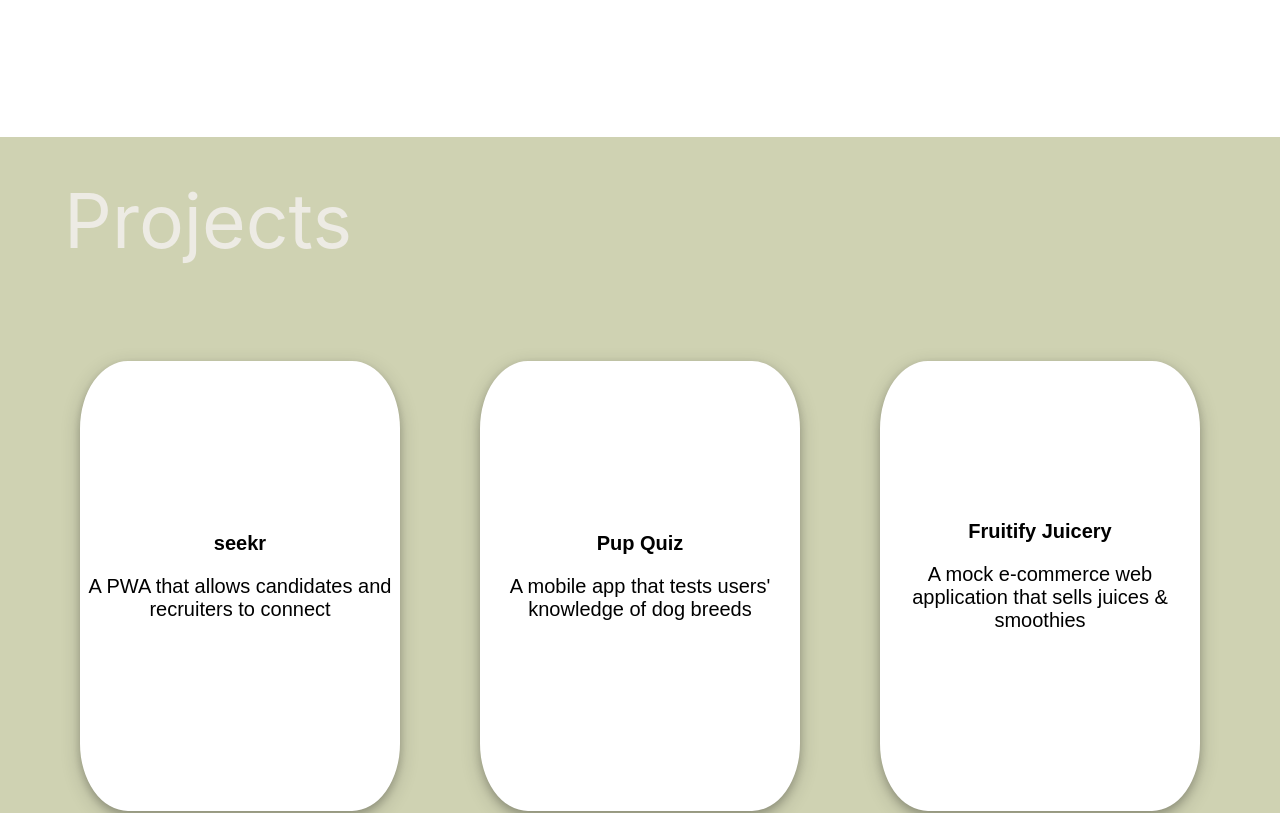
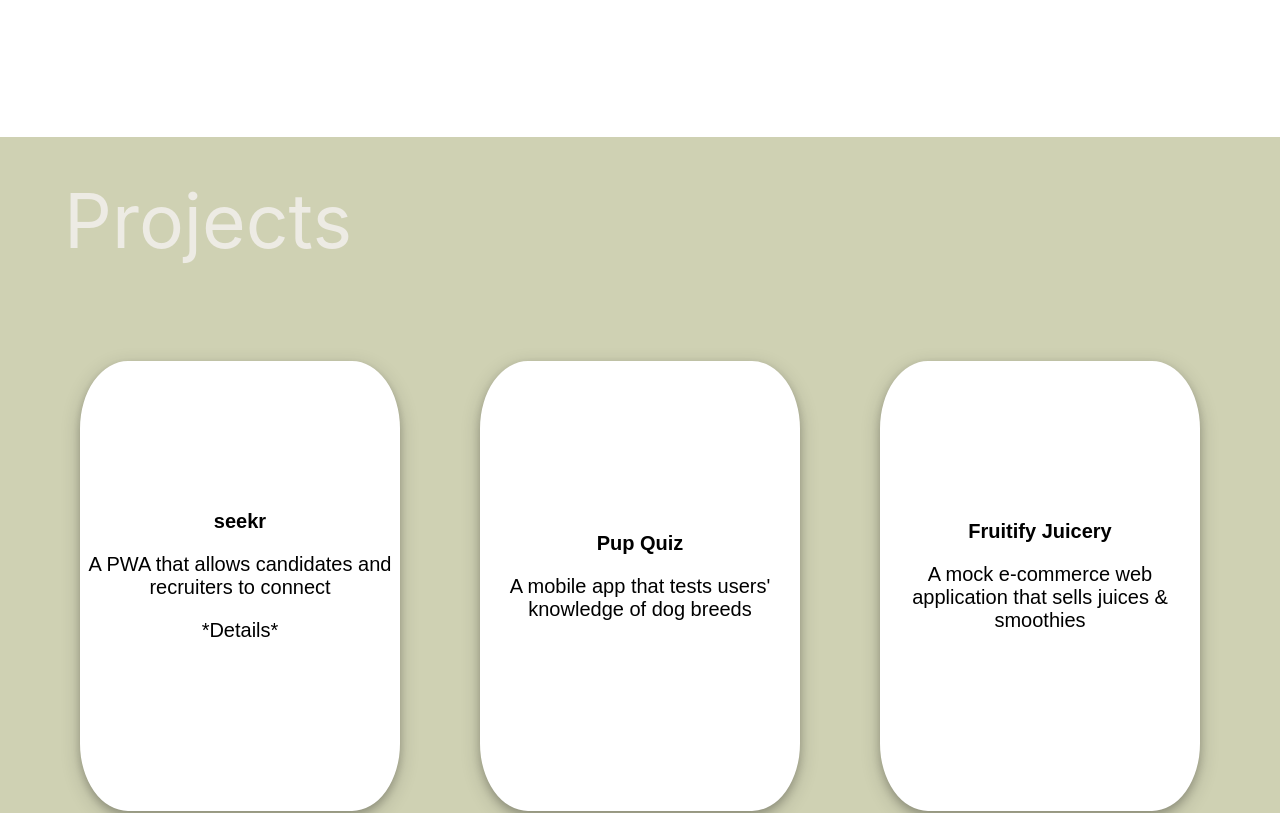
Before and after one commit to mackenziekroon/portfolio-new, a React (Create React App) app: page / in a window 1280 px wide. Shown: the part 800-1613 px from the top of the page. Built offline with nearby package versions, Linux system fonts and the light colour scheme.

Commit message:
css: seekr pod

```diff
--- a/src/App.css
+++ b/src/App.css
@@ -110,7 +110,7 @@ body {
 }
 
 .projects-container {
-  background-color: #cfd2b2;
+  background-color: #cfd1b3;
   height: 100vh;
   width: 100vw;
 }
@@ -313,7 +313,7 @@ body {
 }
 
 .seekr-img {
-  height: 475px;
+  height: 220px;
   width: auto;
   margin: 10px;
 }
--- a/src/Components/Projects.js
+++ b/src/Components/Projects.js
@@ -4,6 +4,7 @@ import GitHubIcon from "@material-ui/icons/GitHub";
 import YouTubeIcon from "@material-ui/icons/YouTube";
 import HttpIcon from "@material-ui/icons/Http";
 import ReactCardFlip from "react-card-flip";
+import seekrScreen from "../seekrScreen.png";
 
 class Projects extends React.Component {
   constructor(props) {
@@ -38,16 +39,26 @@ class Projects extends React.Component {
                 isFlipped={this.state.isFlipped}
                 flipDirection="vertical"
               >
-                <front>
+                <div>
+                  {/* THIS IS THE FRONT OF THE CARD */}
                   <button onClick={this.handleClick} className="project-pods">
                     <strong>seekr</strong>
+
                     <p>
                       A PWA that allows candidates and recruiters to connect
                     </p>
+                    <p>*Details*</p>
                   </button>
-                </front>
-                <back>
+                </div>
+                <div>
+                  {/* THIS IS THE BACK OF THE CARD */}
                   <button onClick={this.handleClick} className="project-pods">
+                    <img
+                      className="seekr-img"
+                      id="image-one"
+                      alt=""
+                      src={seekrScreen}
+                    />
                     <p>
                       Javascript &middot; Node &middot; Express &middot; React
                       &middot; Redux &middot; Postgres
@@ -59,7 +70,7 @@ class Projects extends React.Component {
                           href="https://seekr-capstone.herokuapp.com/"
                           target="_blank"
                           rel="noopener noreferrer"
-                          style={{ color: "#2b764c" }}
+                          style={{ color: "#b6bb8b" }}
                         >
                           <HttpIcon fontSize="large" />
                         </a>
@@ -70,7 +81,7 @@ class Projects extends React.Component {
                           href="https://www.youtube.com/watch?v=ByWsbggwCiM&list=PLx0iOsdUOUml9uxVlTFGdM_l9MC2GqwBA&index=7"
                           target="_blank"
                           rel="noopener noreferrer"
-                          style={{ color: "#2b764c" }}
+                          style={{ color: "#b6bb8b" }}
                         >
                           <YouTubeIcon fontSize="large" />
                         </a>
@@ -81,14 +92,14 @@ class Projects extends React.Component {
                           href="https://github.com/Job-application-app-GH/job-app"
                           target="_blank"
                           rel="noopener noreferrer"
-                          style={{ color: "#2b764c" }}
+                          style={{ color: "#b6bb8b" }}
                         >
                           <GitHubIcon fontSize="large" />
                         </a>
                       </div>
                     </div>
                   </button>
-                </back>
+                </div>
               </ReactCardFlip>
             </div>
             {this.state.seekrOpen ? (
--- a/src/Components/Seekr.js
+++ b/src/Components/Seekr.js
@@ -1,5 +1,6 @@
 import React from "react";
 import seekrScreen from "../seekrScreen.png";
+
 import seekrScreen2 from "../seekrScreen2.png";
 import seekrScreen3 from "../seekrScreen3.png";
 import GitHubIcon from "@material-ui/icons/GitHub";
```
